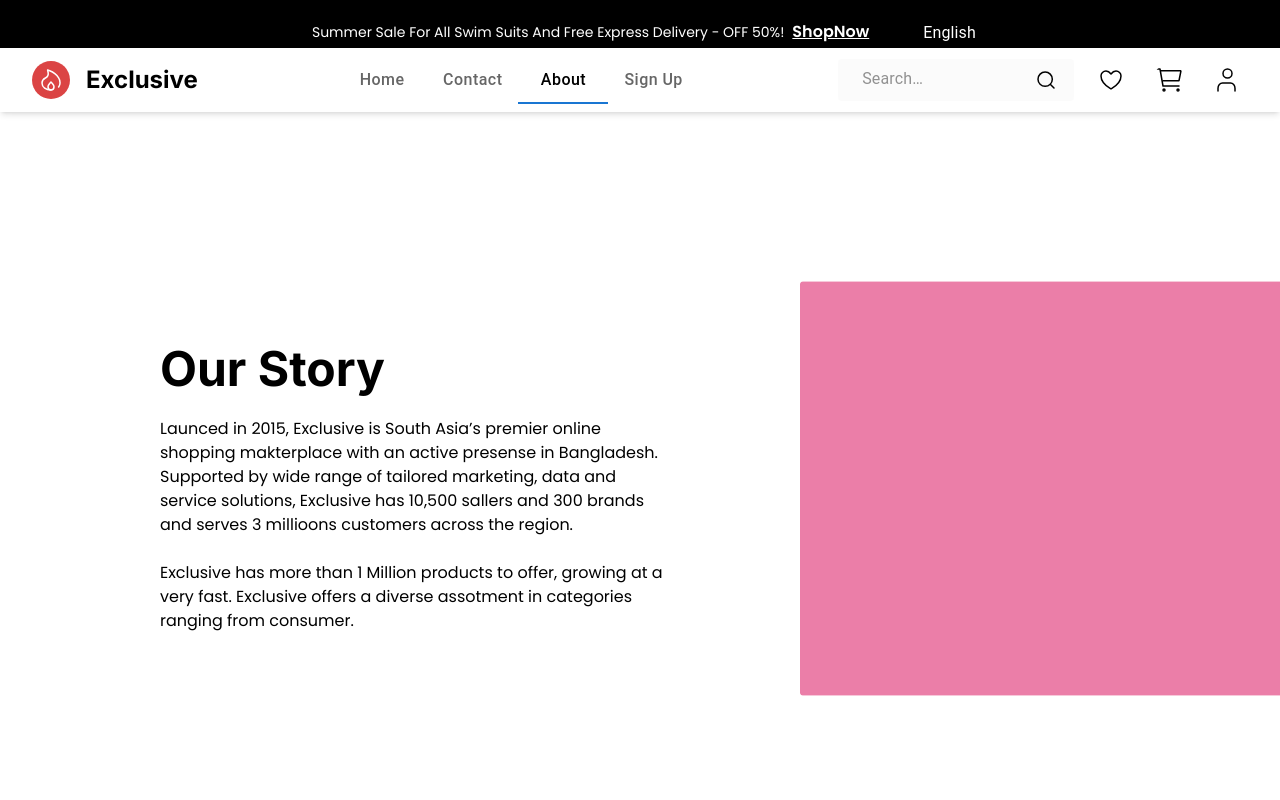
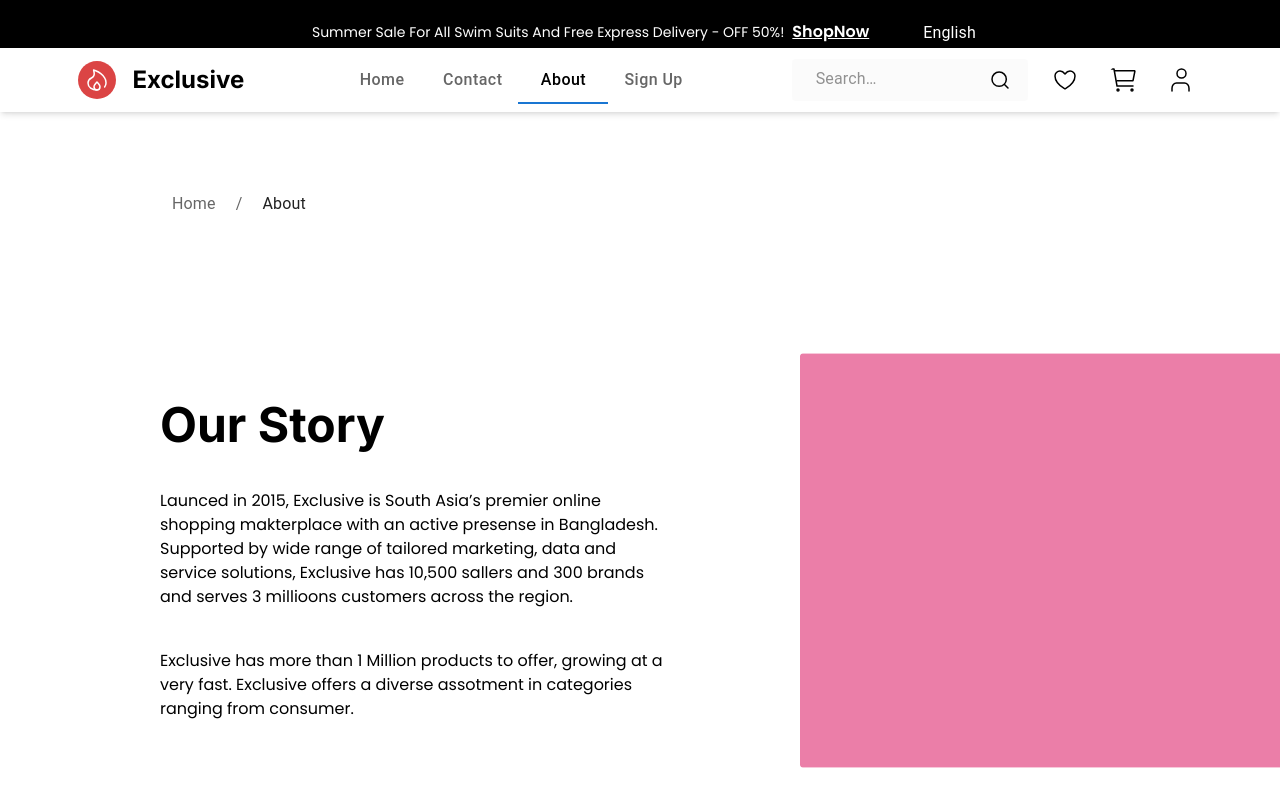
Before and after one commit to MMansy19/E-Commerce-Website, a React (Vite) app in the folder E-Commerce/: page /about in a window 1280 px wide. Shown: the top 800 px of the page. Built offline with nearby package versions, Linux system fonts and the light colour scheme.

Commit message:
card Done

```diff
--- a/E-Commerce/src/Pages/About.jsx
+++ b/E-Commerce/src/Pages/About.jsx
@@ -2,13 +2,15 @@
 import StatsCardExported from "../components/About/StatsCard.jsx";
 import TeamMembers from "../components/About/TeamMembers";
 import Services from "../components/common/Services";
+import ActiveLastBreadcrumb from "../components/common/Link";
 const About = () => {
   return (
     <>
-      <div className="flex justify-center items-center ">
-        <div className="flex justify-center md:justify-end items-center md:ml-40 mt-14 mb-36 md:gap-32 ">
-          <div className="flex flex-col gap-6 items-start justify-center max-w-lg mx-4 md:mx-0">
-            <h1 className="text-5xl font-bold font-inter">Our Story</h1>
+      <div className="flex flex-col justify-center items-start md:ml-40 mt-48">
+        <ActiveLastBreadcrumb path="Home/About" />
+        <div className="flex justify-center md:justify-end items-center md:mt-10  mb-36 md:gap-32 ">
+          <div className="flex flex-col gap-10 items-start justify-center max-w-lg mx-4 md:mx-0">
+            <h1 className="text-5xl font-bold font-inter ">Our Story</h1>
             <p className="text-sm md:text-base">
               {" "}
               Launced in 2015, Exclusive is South Asia’s premier online shopping
--- a/E-Commerce/src/Pages/Cart.jsx
+++ b/E-Commerce/src/Pages/Cart.jsx
@@ -3,6 +3,8 @@ import { useCart } from "../context/CartContext";
 import CartItem from "../components/Cart/CartItem";
 import WhiteButton from "../components/common/WhiteButton";
 import RedButton from "../components/common/RedButton";
+import ActiveLastBreadcrumb from "../components/common/Link";
+
 const Cart = () => {
   const { cartItems } = useCart();
 
@@ -14,14 +16,13 @@ const Cart = () => {
 
   return (
     <div className="max-w-screen-lg mx-auto mt-48 flex flex-col gap-10">
-      <h2 className="text-2xl font-semibold mb-4">Cart</h2>
-      <div className="flex flex-row justify-between items-center py-6 px-14 shadow rounded">
-        <h2 className="text-base ">Product</h2>
+      <ActiveLastBreadcrumb path="Home/Cart" />
+      <div className="flex flex-row justify-between items-center py-6 px-14 shadow rounded gap-24 overflow-x-auto md:overflow-x-hidden ">
+        <h2 className="text-base">Product</h2>
         <h2 className="text-base ">Price</h2>
         <h2 className="text-base ">Quantity</h2>
         <h2 className="text-base ">Subtotal</h2>
       </div>
-
       {cartItems.map((item, index) => (
         <CartItem
           key={item.title}
@@ -30,24 +31,23 @@ const Cart = () => {
           stars={item.stars}
           rates={item.rates}
         />
-      ))}
+      ))}{" "}
       {/* Buttons for returning to shop, applying coupon, and proceeding to checkout */}
       <div className="flex justify-between items-center mt-2">
         <WhiteButton name="Return To Shop" />
         <WhiteButton name="Update Cart" />
       </div>
-
-      <div className="flex items-center mt-4 flex-row justify-between">
-        <div className="flex items-center mt-4 space-x-4">
+      <div className="flex items-center mt-4 md:flex-row flex-col justify-between">
+        <div className="flex items-center md:justify-between justify-center mt-4 space-x-4">
           <input
             type="text"
             placeholder="Coupon Code"
-            className="border border-gray-900 rounded-md p-3 md:w-[300px] "
+            className="border border-gray-900 rounded-md p-3 md:w-[300px] w-[140px] "
           />
           <RedButton name="Apply Coupon" />
         </div>
 
-        <div className="flex justify-between flex-col gap-6  border py-8 px-6 w-[470px]">
+        <div className="flex justify-between flex-col gap-6  border py-8 px-6 md:w-[470px]">
           <p className="text-xl font-semibold">Cart Total</p>
           <div className="flex justify-between mt-4 border-b">
             <p className="text-xl">Subtotal:</p>
@@ -60,8 +60,10 @@ const Cart = () => {
           <div className="flex justify-between mt-4 border-b">
             <p className="text-xl">Total:</p>
             <p className="text-xl">${subtotal}</p>
+          </div>{" "}
+          <div className="mx-10">
+            <RedButton name="Process to checkout" />
           </div>
-          <RedButton name="Process to checkout" />
         </div>
       </div>
     </div>
--- a/E-Commerce/src/Pages/NotFound.jsx
+++ b/E-Commerce/src/Pages/NotFound.jsx
@@ -1,8 +1,19 @@
+import ActiveLastBreadcrumb from "../components/common/Link";
+import RedButton from "../components/common/RedButton";
+
 const NotFound = () => {
   return (
-    <div className="flex justify-around items-center mt-40">
-      <h1>404 Not Found</h1>
-      <h6>Your visited page not found. You may go home page.</h6>
+    <div className="flex flex-col justify-around items-start my-48 mx-40 ">
+      <ActiveLastBreadcrumb path="Home/404 Error" />
+      <div className="flex flex-col items-center mt-32 gap-20 mx-auto">
+        <div className="flex flex-col justify-center items-center gap-10">
+          <h1 className="text-8xl">404 Not Found</h1>
+          <h6 className="text-center">
+            Your visited page not found. You may go home page.
+          </h6>
+        </div>
+        <RedButton name="Back to home page" />
+      </div>
     </div>
   );
 };
--- a/E-Commerce/src/components/Cart/CartItem.jsx
+++ b/E-Commerce/src/components/Cart/CartItem.jsx
@@ -52,38 +52,60 @@ const CartItem = ({ item }) => {
   };
 
   return (
-    <div className="flex flex-row justify-between items-center py-6 px-10 shadow rounded">
-      <div className="flex items-center space-x-4">
-        <div className="relative">
-          <IconButton
-            onClick={handleRemove}
-            className="absolute -top-2 right-0"
-          >
+    <div className=" flex flex-row justify-between items-center py-6 pr-12 pl-4 shadow rounded gap-16 overflow-x-auto md:overflow-x-hidden">
+      <div className="flex items-center gap-12 md:gap-4">
+        <div className="flex ">
+          <IconButton onClick={handleRemove} className="absolute -top-4">
             <RemoveIcon />
           </IconButton>
+          <img src={item.imageSrc} alt={item.title} className="w-16 h-16" />
         </div>
-        <img src={item.imageSrc} alt={item.title} className="w-16 h-16" />
         <div>
-          <p className="text-base">{item.title}</p>
+          <p className="text-xs md:text-base md:absolute">{item.title}</p>
         </div>
       </div>
-      <div className="flex items-center">
+      <div className="flex items-center ">
         <p className="text-gray-500">${item.price}</p>
       </div>
-      <div className="flex items-center">
-        <button
-          className="text-gray-400 border border-gray-300 rounded px-2 py-1 mr-2"
-          onClick={handleDecrease}
-        >
-          -
-        </button>
+      <div className="flex items-center border-2 border-gray-300  rounded px-2 py-1  mr-2 gap-3">
         <p className="text-gray-500">{quantity}</p>
-        <button
-          className="text-gray-400 border border-gray-300 rounded px-2 py-1 ml-2"
-          onClick={handleIncrease}
-        >
-          +
-        </button>
+
+        <div className="flex flex-col items-center justify-center ">
+          <button
+            className="px-1 rounded-full hover:bg-gray-200 text-gray-400 "
+            onClick={handleIncrease}
+          >
+            <svg
+              width="16"
+              height="16"
+              viewBox="0 0 16 16"
+              fill="none"
+              xmlns="http://www.w3.org/2000/svg"
+            >
+              <path
+                d="M7.75732 7.36669L4.45732 10.6667L3.51465 9.72402L7.75732 5.48135L12 9.72402L11.0573 10.6667L7.75732 7.36669Z"
+                fill="black"
+              />
+            </svg>
+          </button>
+          <button
+            className="px-1 rounded-full hover:bg-gray-200 text-gray-400 "
+            onClick={handleDecrease}
+          >
+            <svg
+              width="16"
+              height="16"
+              viewBox="0 0 16 16"
+              fill="none"
+              xmlns="http://www.w3.org/2000/svg"
+            >
+              <path
+                d="M8.24268 8.63331L11.5427 5.33331L12.4854 6.27598L8.24268 10.5186L4.00002 6.27598L4.94268 5.33331L8.24268 8.63331Z"
+                fill="black"
+              />
+            </svg>
+          </button>
+        </div>
       </div>
       <div className="flex items-center">
         <p className="text-gray-500">${item.price * quantity}</p>
--- a/E-Commerce/src/components/Header/Header.jsx
+++ b/E-Commerce/src/components/Header/Header.jsx
@@ -8,7 +8,7 @@ import SearchAppBar from "./Search";
 const Header = () => {
   return (
     <header className="fixed top-12 left-0 w-full z-50 bg-white shadow-md">
-      <div className="flex justify-between items-center px-4 md:px-8 py-2">
+      <div className="flex justify-around items-center px-4 md:px-8 py-2">
         <Logo />
         <Navigations />
         <div className="flex">
--- a/E-Commerce/src/components/Header/Logo.jsx
+++ b/E-Commerce/src/components/Header/Logo.jsx
@@ -1,7 +1,9 @@
+import { Link } from "@mui/material";
+
 const Logo = () => {
   return (
     <div className=" items-center justify-center gap-4 hidden md:flex">
-      <a href="#">
+      <Link href="/">
         <svg
           width="38"
           height="38"
@@ -25,7 +27,7 @@ const Logo = () => {
             strokeLinejoin="round"
           />
         </svg>
-      </a>
+      </Link>
       <h1 className="font-inter font-bold text-2xl ">Exclusive</h1>
     </div>
   );
--- /dev/null
+++ b/E-Commerce/src/components/common/Link.jsx
@@ -0,0 +1,38 @@
+/* eslint-disable react/prop-types */
+import Breadcrumbs from "@mui/material/Breadcrumbs";
+import Link from "@mui/material/Link";
+
+function handleClick(event) {
+  event.preventDefault();
+  console.info("You clicked a breadcrumb.");
+}
+
+export default function ActiveLastBreadcrumb({ path }) {
+  return (
+    <div role="presentation" onClick={handleClick}>
+      <Breadcrumbs aria-label="breadcrumb">
+        {path.split("/").map(
+          (p, index, array) =>
+            index !== array.length - 1 && ( // Exclude the last path
+              <Link
+                key={index}
+                underline="hover"
+                color="inherit"
+                href={p === "Home" ? "/" : `/${p.toLowerCase()}`}
+              >
+                <div className="mx-3">{p}</div>
+              </Link>
+            )
+        )}
+        <Link
+          underline="hover"
+          color="text.primary"
+          href=""
+          aria-current="page"
+        >
+          <div className="mx-3">{path.split("/").pop()}</div>
+        </Link>
+      </Breadcrumbs>
+    </div>
+  );
+}
--- a/E-Commerce/src/components/common/RedButton.jsx
+++ b/E-Commerce/src/components/common/RedButton.jsx
@@ -2,7 +2,7 @@ import PropTypes from "prop-types";
 
 const RedButton = ({ name }) => {
   return (
-    <button className="text-sm md:text-lg bg-red-600 text-white px-6 md:px-12 py-3 rounded-md hover:bg-red-500 transition-transform duration-100 transform hover:translate-y-[-4px] focus:translate-y-0">
+    <button className="text-sm md:text-lg bg-red-600 text-white px-6 md:px-12 py-3 rounded hover:bg-red-500 transition-transform duration-100 transform hover:translate-y-[-4px] focus:translate-y-0">
       {name}
     </button>
   );
```
